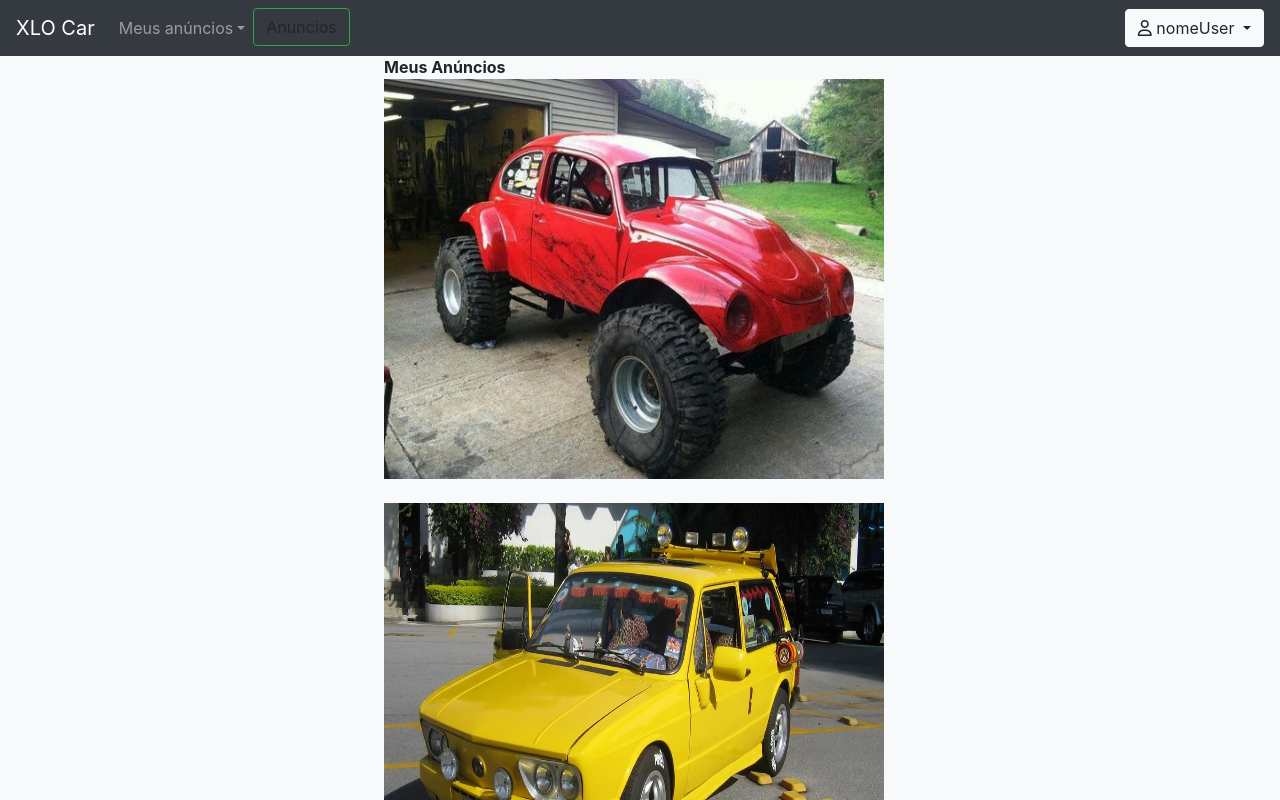
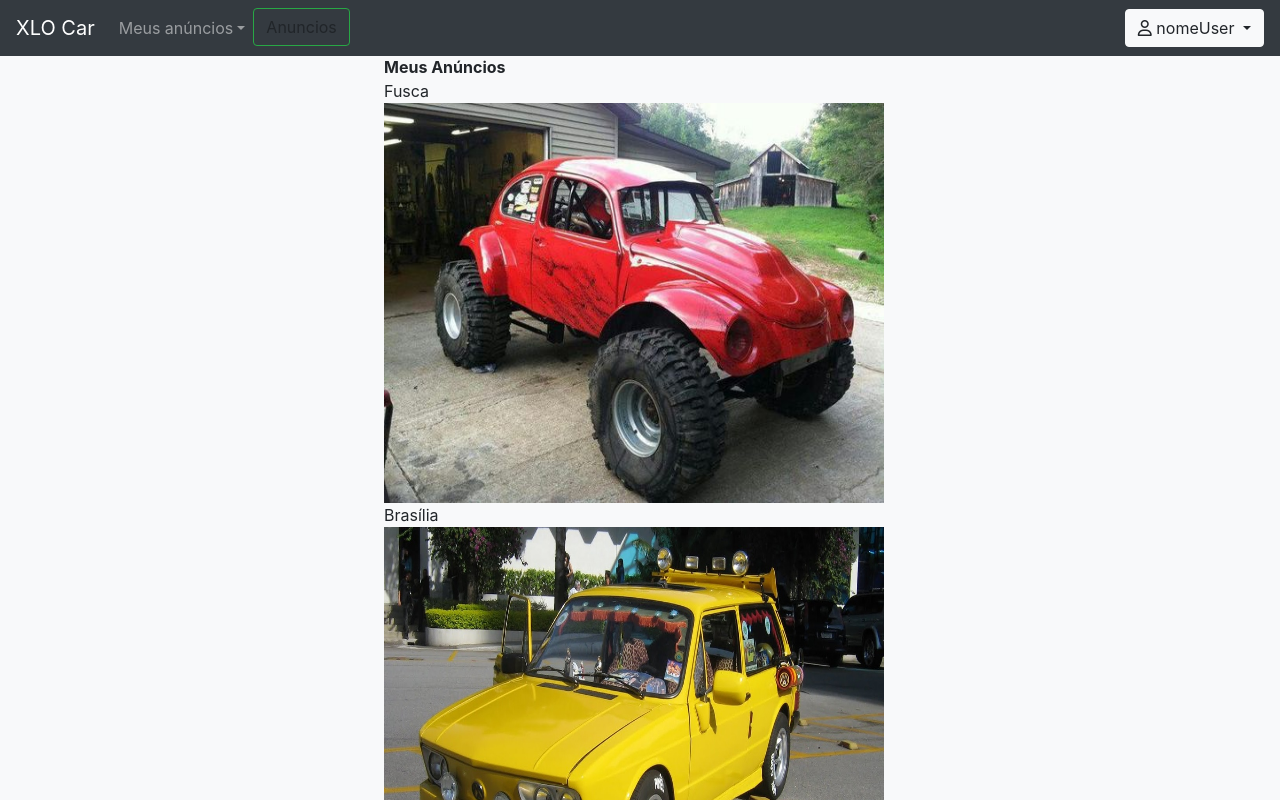
Before and after one commit to davidsontk/xlo-front_end, an Angular app: page /tela/tela-inicial in a window 1280 px wide. Shown: the top 800 px of the page. Built offline with nearby package versions, Linux system fonts and the light colour scheme.

Commit message:
Modificacoes tela inicial

```diff
--- /dev/null
+++ b/src/app/shared/models/imagens.ts
@@ -0,0 +1,4 @@
+export class Imagens {
+    nome: string;
+    path: string;
+}
--- a/src/app/tela-inicial/tela-inicial.component.html
+++ b/src/app/tela-inicial/tela-inicial.component.html
@@ -1,9 +1,12 @@
 <div>
     <ul>
         <strong>Meus Anúncios</strong>
-        <li><a href=""><img src="../assets/Img/fuscao.jpg" title="Meu fuscão" width="500px" height="400px"/></a></li>
+        <li *ngFor="let carro of listaImagens">
+            <span>{{carro.nome}}</span>
+            <br/>
+            <img src="{{carro.path}}" title="Meu anúncio" width="500px" height="400px"/>
+        </li>
         <br/>
-        <li><a href=""><img src="../assets/Img/brasiliaAmarela.jpg" title="Tá de portas abertas" width="500px" height="400px"/></a></li>
     </ul>
 
 </div>
--- a/src/app/tela-inicial/tela-inicial.component.ts
+++ b/src/app/tela-inicial/tela-inicial.component.ts
@@ -8,5 +8,18 @@ import { Component, OnInit } from '@angular/core';
 export class TelaInicialComponent implements OnInit {
     constructor() { }
 
-    ngOnInit() { }
+    ngOnInit() {
+        this.listaImagens = [
+            {
+                nome: "Fusca",
+                path: "../assets/Img/fuscao.jpg"
+            },
+            {
+                nome: "Brasília",
+                path: "../assets/Img/brasiliaAmarela.jpg"
+            }
+        ];
+    }
+
+    listaImagens;
 }
```
